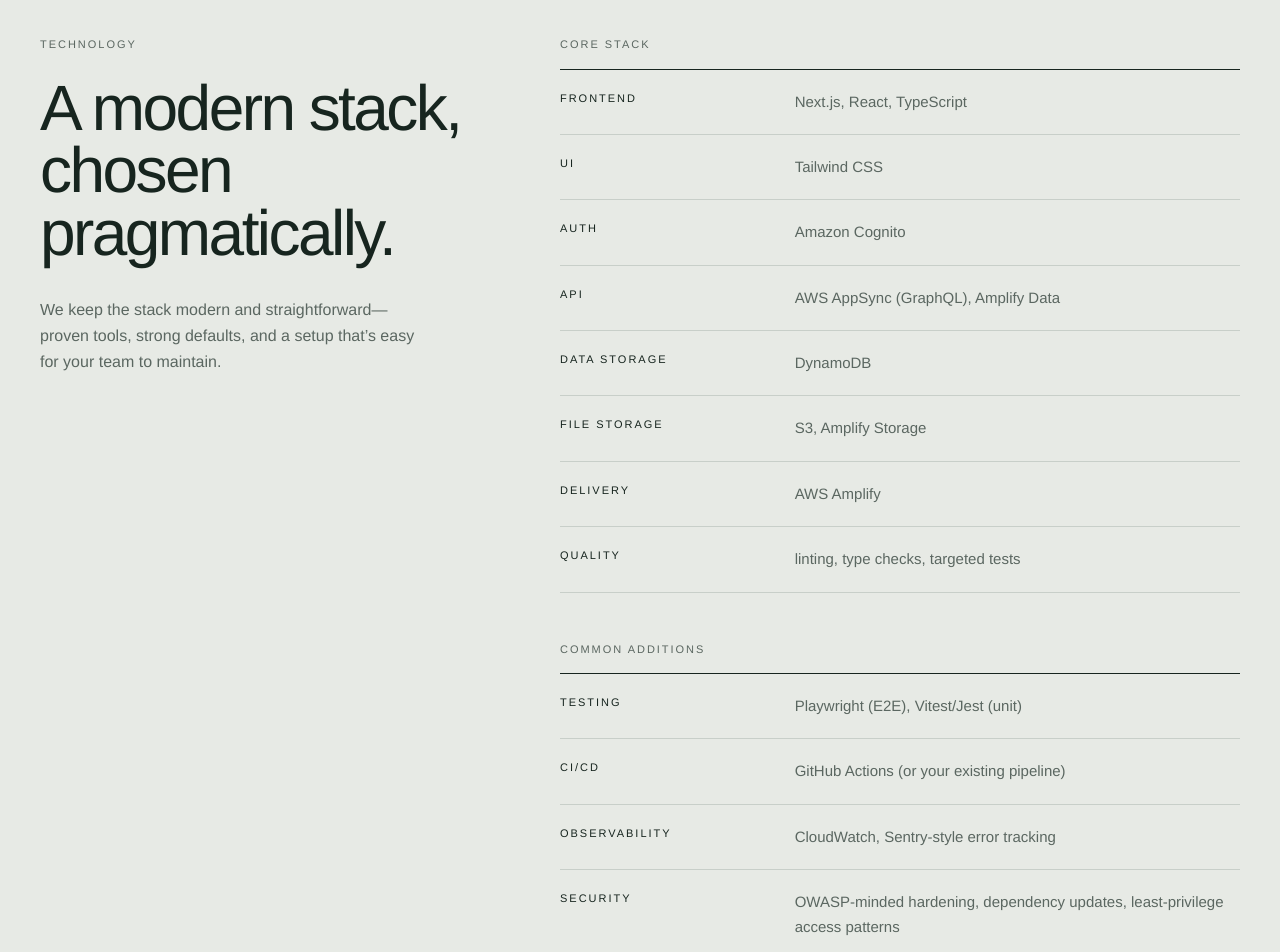
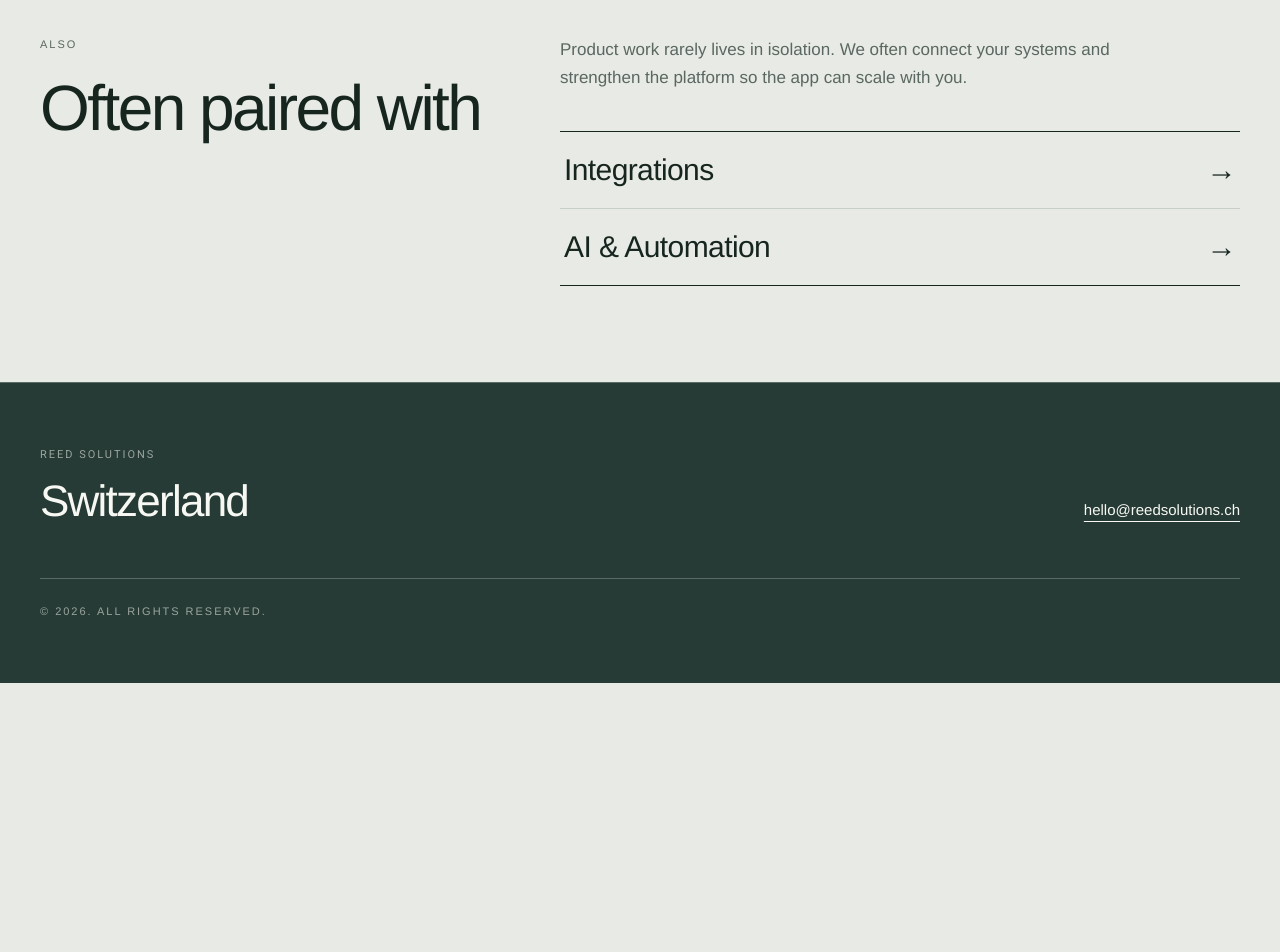
Before and after one commit to philycheese/ReedSolutions, a Next.js app: page /product-development in a window 1280 px wide. Shown: the part 1340-2292 px from the top of the page. After the commit the page ends 2023 px from the top, so only its background shows below. Built offline with nearby package versions, Linux system fonts and the light colour scheme.

Commit message:
Remove technology section from web development page

```diff
--- a/app/product-development/page.tsx
+++ b/app/product-development/page.tsx
@@ -25,35 +25,6 @@ const principles = [
   {
     label: "Operational readiness",
     body: "Deployments, monitoring, and sensible security from day one.",
-  },
-] as const;
-
-const coreStack = [
-  { label: "Frontend", body: "Next.js, React, TypeScript" },
-  { label: "UI", body: "Tailwind CSS" },
-  { label: "Auth", body: "Amazon Cognito" },
-  { label: "API", body: "AWS AppSync (GraphQL), Amplify Data" },
-  { label: "Data storage", body: "DynamoDB" },
-  { label: "File storage", body: "S3, Amplify Storage" },
-  { label: "Delivery", body: "AWS Amplify" },
-  { label: "Quality", body: "linting, type checks, targeted tests" },
-] as const;
-
-const additions = [
-  { label: "Testing", body: "Playwright (E2E), Vitest/Jest (unit)" },
-  { label: "CI/CD", body: "GitHub Actions (or your existing pipeline)" },
-  { label: "Observability", body: "CloudWatch, Sentry-style error tracking" },
-  {
-    label: "Security",
-    body: "OWASP-minded hardening, dependency updates, least-privilege access patterns",
-  },
-  {
-    label: "Integrations",
-    body: "webhooks, third-party APIs, internal system connections",
-  },
-  {
-    label: "Product needs",
-    body: "payments (e.g. Stripe), email (e.g. SES), analytics, admin tooling",
   },
 ] as const;
 
@@ -115,52 +86,6 @@ export default function ProductDevelopmentPage() {
         </Container>
       </Section>
 
-      <Section className="border-b border-line">
-        <Container>
-          <div className="grid grid-cols-1 gap-12 md:grid-cols-12">
-            <Reveal className="md:col-span-5">
-              <p className="text-[11px] uppercase tracking-[0.18em] text-muted">Technology</p>
-              <h2 className="mt-6 text-[clamp(2rem,5vw,4rem)] font-medium leading-[0.98] tracking-tighter2">
-                A modern stack, chosen pragmatically.
-              </h2>
-              <p className="mt-8 max-w-[44ch] text-[15px] leading-relaxed text-muted md:text-[16px]">
-                We keep the stack modern and straightforward—proven tools, strong defaults, and a setup that’s easy
-                for your team to maintain.
-              </p>
-            </Reveal>
-            <Reveal className="md:col-span-7" delay={0.05}>
-              <p className="text-[11px] uppercase tracking-[0.18em] text-muted">Core stack</p>
-              <ul className="mt-4 border-t border-ink">
-                {coreStack.map((item) => (
-                  <li key={item.label} className="grid grid-cols-12 gap-6 border-b border-line py-5">
-                    <span className="col-span-12 text-[11px] uppercase tracking-[0.18em] text-ink md:col-span-4">
-                      {item.label}
-                    </span>
-                    <span className="col-span-12 text-[14px] leading-relaxed text-muted md:col-span-8 md:text-[15px]">
-                      {item.body}
-                    </span>
-                  </li>
-                ))}
-              </ul>
-
-              <p className="mt-12 text-[11px] uppercase tracking-[0.18em] text-muted">Common additions</p>
-              <ul className="mt-4 border-t border-ink">
-                {additions.map((item) => (
-                  <li key={item.label} className="grid grid-cols-12 gap-6 border-b border-line py-5">
-                    <span className="col-span-12 text-[11px] uppercase tracking-[0.18em] text-ink md:col-span-4">
-                      {item.label}
-                    </span>
-                    <span className="col-span-12 text-[14px] leading-relaxed text-muted md:col-span-8 md:text-[15px]">
-                      {item.body}
-                    </span>
-                  </li>
-                ))}
-              </ul>
-            </Reveal>
-          </div>
-        </Container>
-      </Section>
-
       <Section>
         <Container>
           <div className="grid grid-cols-1 gap-12 md:grid-cols-12">
```
